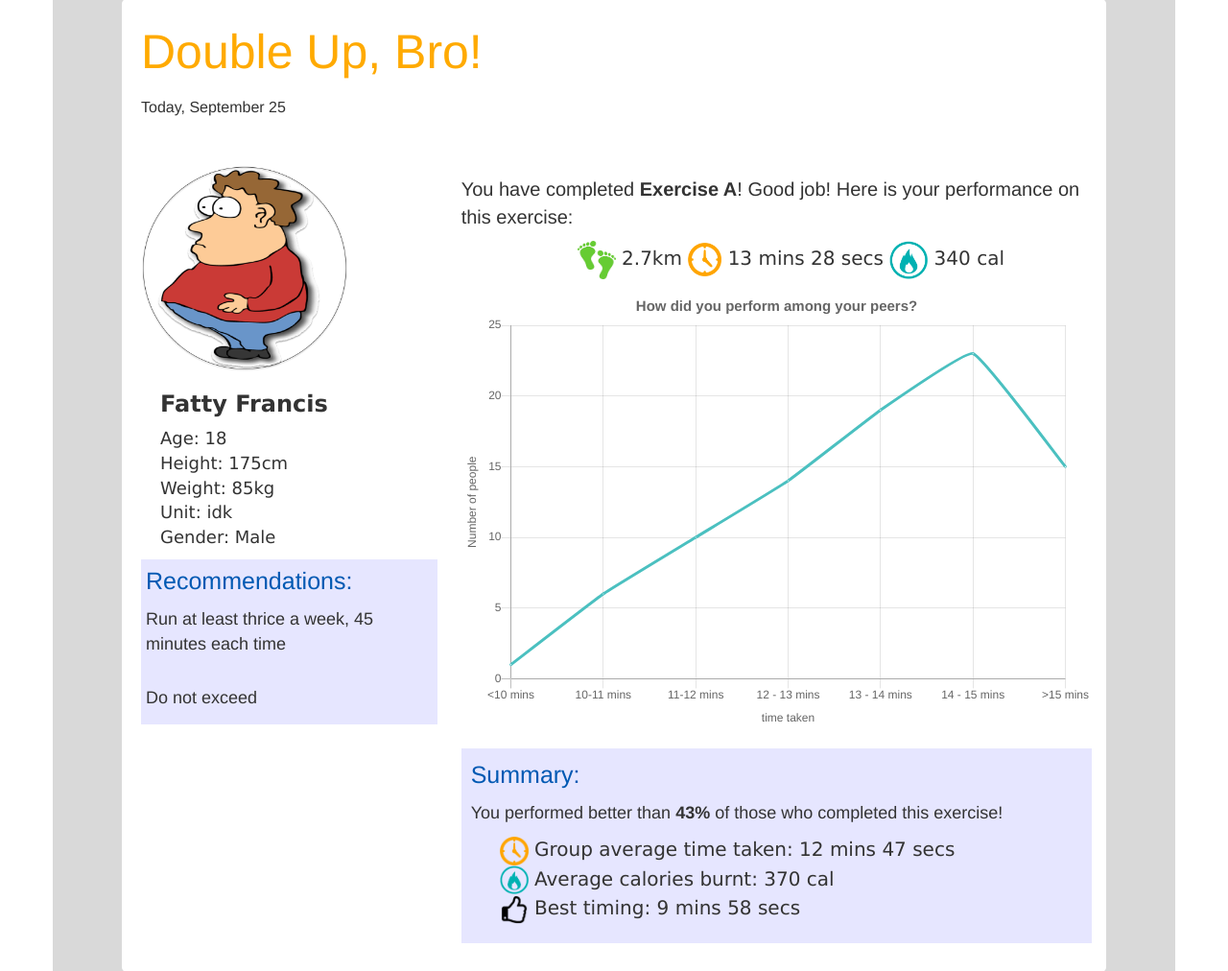
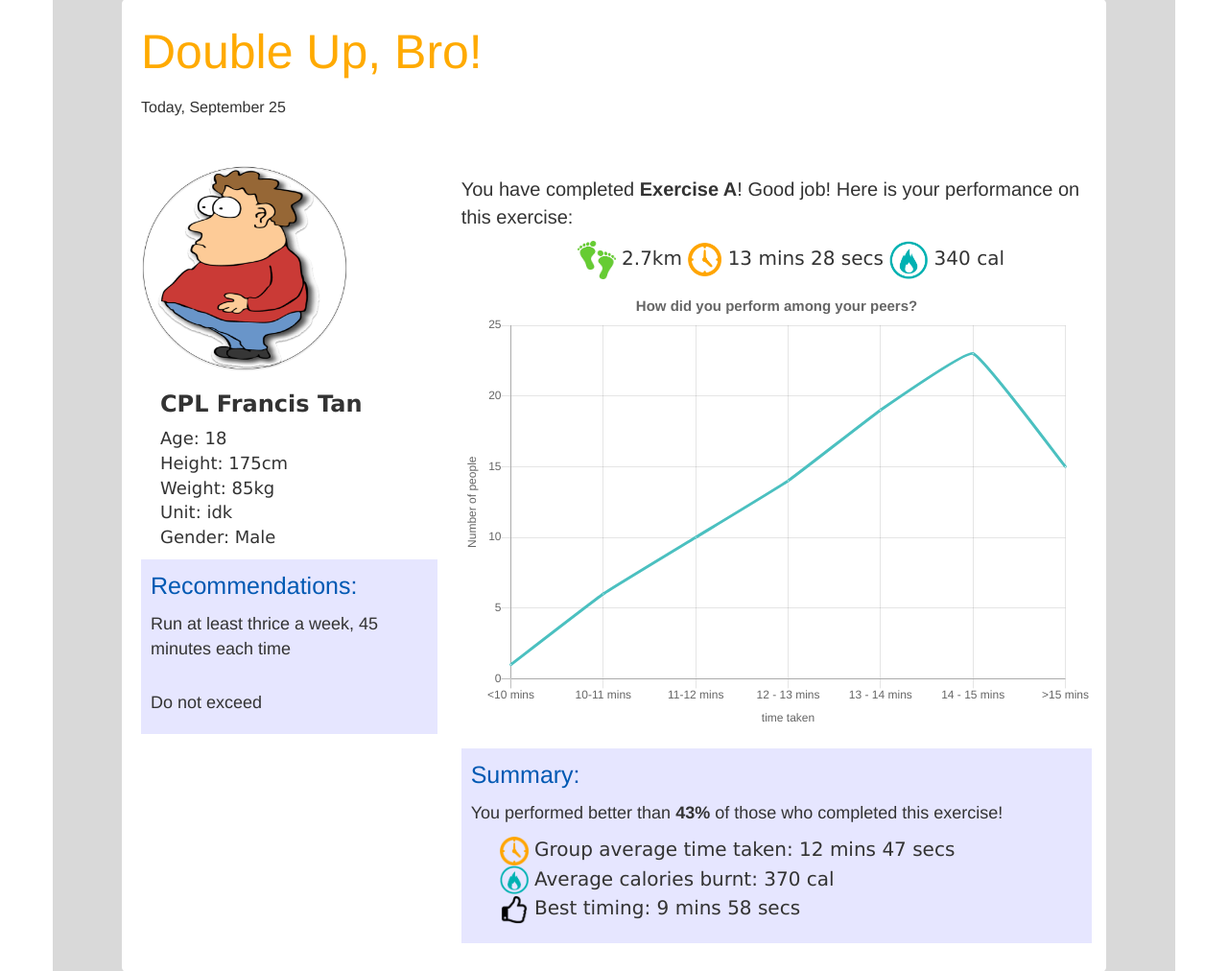
Before and after one commit to jackong2013/doubleupbro, a Flask app: page /fatty in a window 1280 px wide. Shown: the part 377-1389 px from the top of the page at 96% size. Run offline with Flask 2, Linux system fonts and the light colour scheme; some libraries are stand-ins or nearby versions.

Commit message:
edit padding in recommendation in francis page

```diff
--- a/templates/fatty.html
+++ b/templates/fatty.html
@@ -26,7 +26,7 @@
                 <div class="col-sm-4 left">
 										<img src="../static/img/fattyfrancis.png" class="img-rounded" >
                     <div class="user_info">
-                        <h3><b>Fatty Francis</b></h3>
+                        <h3><b>CPL Francis Tan</b></h3>
                         <p style="font-size:18px">
                             Age: 18 <br>
 														Height: 175cm<br>
@@ -35,7 +35,7 @@
                             Gender: Male <br>
                         </p>
                     </div>
-										<div style="background-color:#e6e6ff; padding: 5px; max-width:100%; margin:right; display:block;">
+										<div style="background-color:#e6e6ff; padding: 10px; max-width:100%; margin:right; display:block;">
 											<p style="font-size:25px; color: #0059b3;">Recommendations:</p>
 											<p style="font-size:18px">Run at least thrice a week, 45 minutes each time</p><br>
 											<p style="font-size:18px">Do not exceed </p>
```
